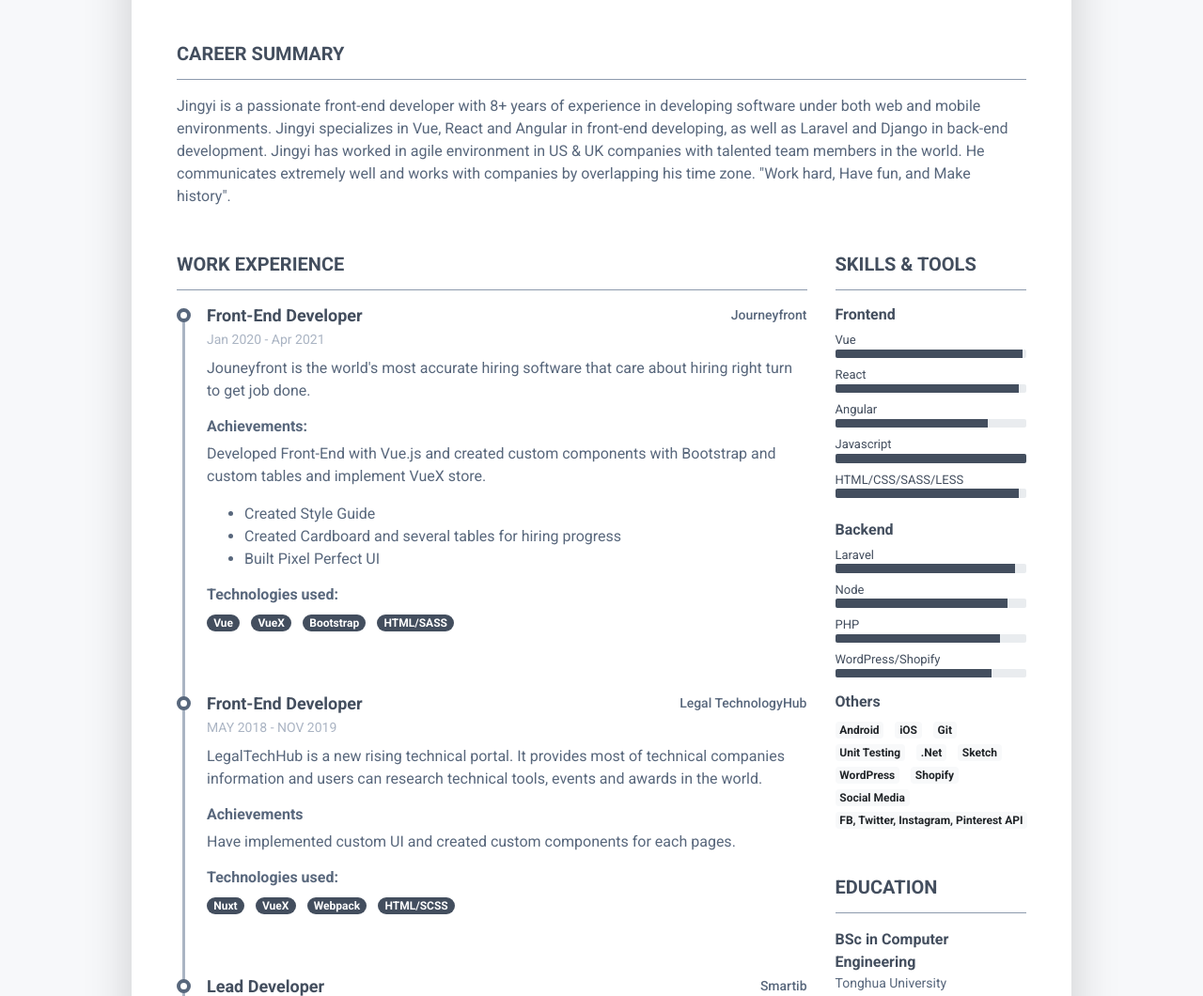
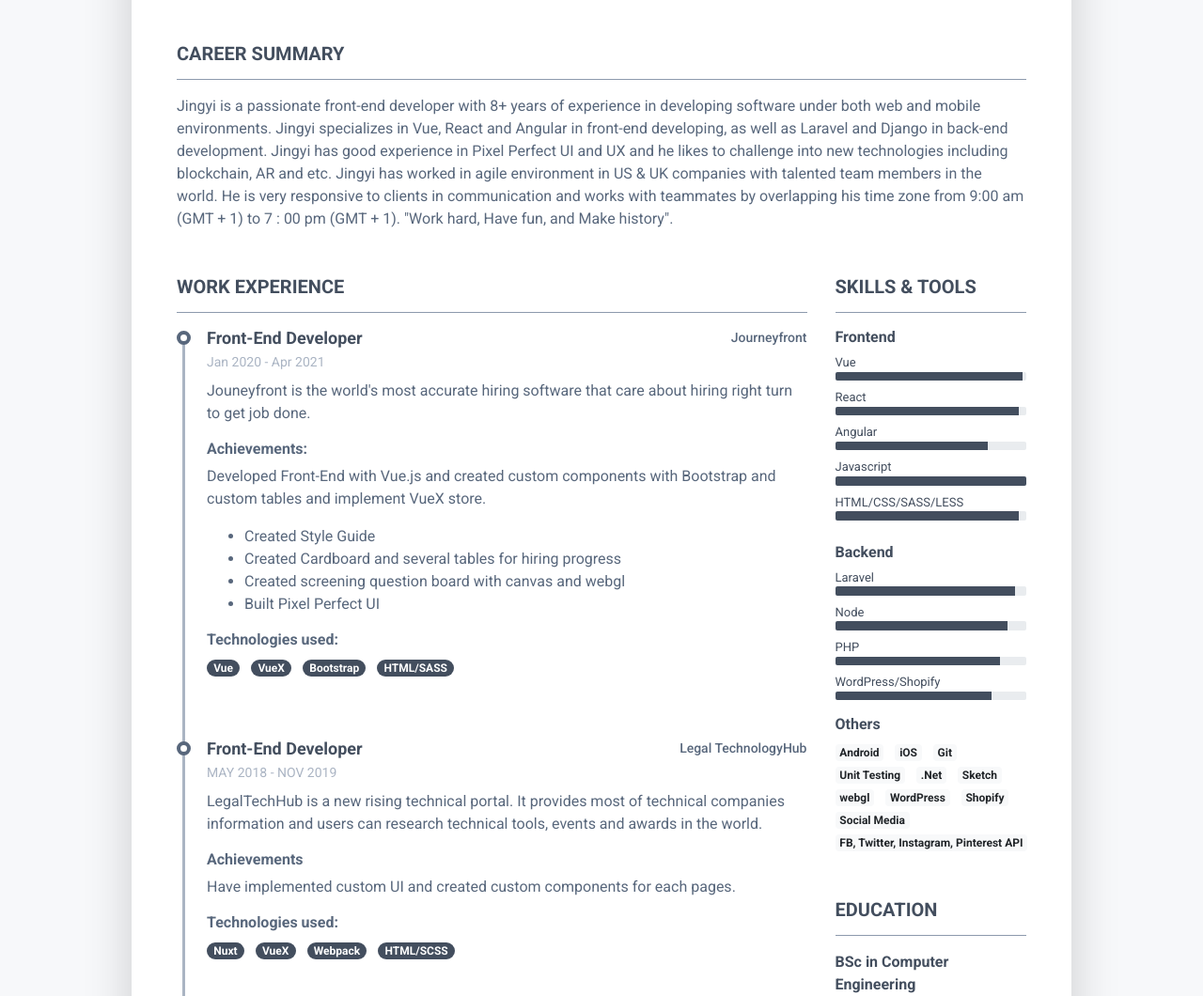
Before and after one commit to PandaPo23/pandapo23.github.io, a plain HTML site: page index.html in a window 1280 px wide. Shown: the part 253-1313 px from the top of the page at 94% size. Drawn offline with Linux system fonts and the light colour scheme.

Commit message:
updated resume

```diff
--- a/index.html
+++ b/index.html
@@ -51,8 +51,9 @@
 				    <div class="resume-section-content">
 					    <p class="mb-0">Jingyi is a passionate front-end developer with 8+ years of experience in developing software under both web and mobile environments.
 							Jingyi specializes in Vue, React and Angular in front-end developing, as well as Laravel and Django in back-end development.
+							Jingyi has good experience in Pixel Perfect UI and UX and he likes to challenge into new technologies including blockchain, AR and etc.
 							Jingyi has worked in agile environment in US & UK companies with talented team members in the world.
-							He communicates extremely well and works with companies by overlapping his time zone.
+							He is very responsive to clients in communication and works with teammates by overlapping his time zone from 9:00 am (GMT + 1) to 7 : 00 pm (GMT + 1).
 							"Work hard, Have fun, and Make history".</p>
 					</div>
 			    </section><!--//summary-section-->
@@ -77,6 +78,7 @@
 										    <ul>
 											    <li>Created Style Guide</li>
 											    <li>Created Cardboard and several tables for hiring progress</li>
+												<li>Created screening question board with canvas and webgl</li>
 											    <li>Built Pixel Perfect UI</li>
 										    </ul>
 										    <h4 class="resume-timeline-item-desc-heading font-weight-bold">Technologies used:</h4>
@@ -285,6 +287,7 @@
 							            <li class="list-inline-item"><span class="badge badge-light">Unit Testing</span></li>
 							            <li class="list-inline-item"><span class="badge badge-light">.Net</span></li>
 							            <li class="list-inline-item"><span class="badge badge-light">Sketch</span></li>
+										<li class="list-inline-item"><span class="badge badge-light">webgl</span></li>
 							            <li class="list-inline-item"><span class="badge badge-light">WordPress</span></li>
 										<li class="list-inline-item"><span class="badge badge-light">Shopify</span></li>
 										<li class="list-inline-item"><span class="badge badge-light">Social Media</span></li>
```
